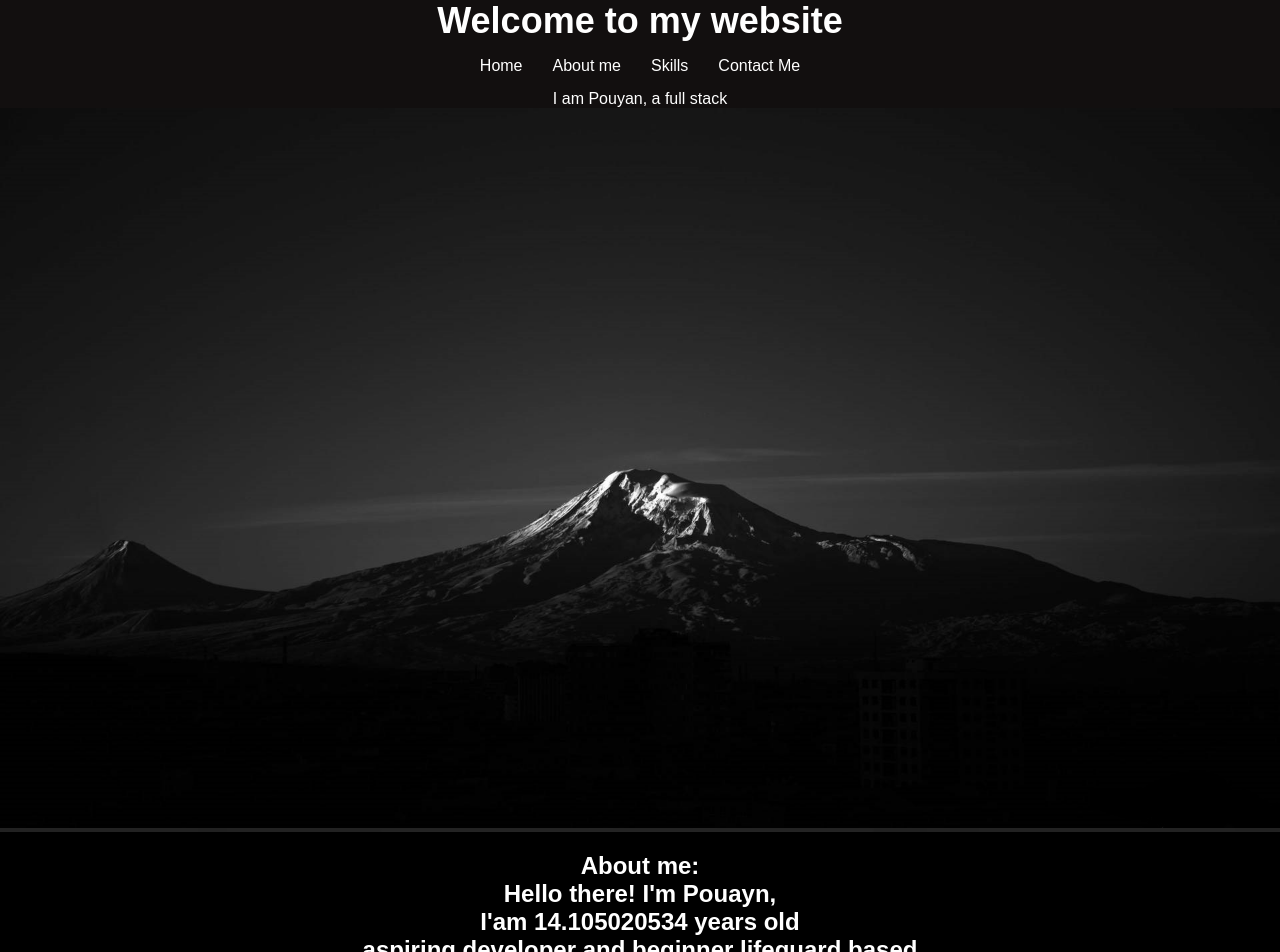
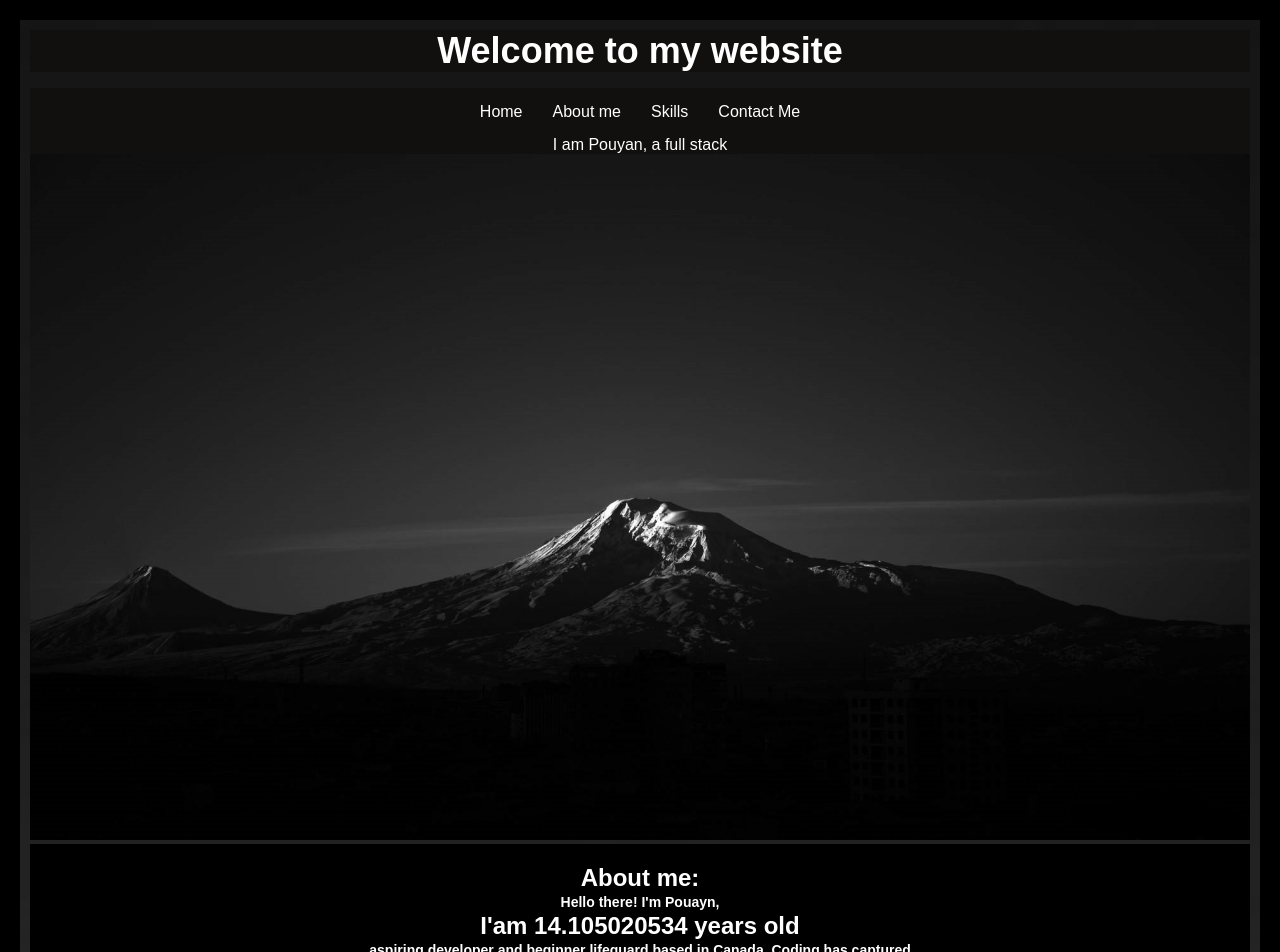
Before and after one commit to DanCreates1/Pouyan, a plain HTML site: page index.html in a window 1280 px wide. Shown: the top 952 px of the page. Drawn offline with Linux system fonts and the light colour scheme.

Commit message:
Update style.css

```diff
--- a/style.css
+++ b/style.css
@@ -9,6 +9,7 @@
   background-color: rgb(0, 0, 0);
   list-style: none;
   color: rgb(0, 0, 0);
+
 }
 
 body {
@@ -26,6 +27,26 @@ body {
 
 h1, h2, h3, h4, h5, h6, p {
   color: white;
+}
+body {
+  font-size: 1rem; /* 16px */
+  margin: 1.25rem; /* 20px */
+  padding: 0.625rem; /* 10px */
+}
+
+h1 {
+  font-size: 1.5rem; /* 24px */
+  margin-bottom: 1rem; /* 16px */
+}
+
+p {
+  font-size: 0.875rem; /* 14px */
+  line-height: 1.25rem; /* 20px */
+}
+#h134{
+  color: aqua;
+  text-align: center;
+  background-color: rgb(18, 15, 15);
 }
 
 #github {
```
